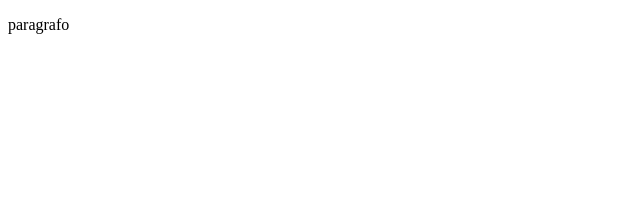
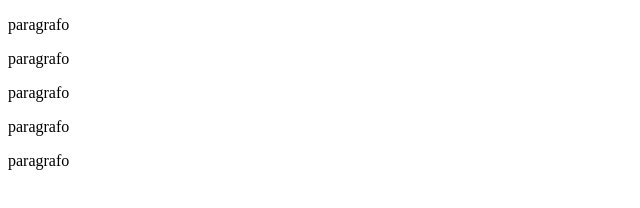
Before and after one commit to gabriel48fernandes/primeiro, a plain HTML site: page index.html in a window 1280 px wide. Shown: the whole page, without its empty margins (0-640 px from the left). Drawn offline with Linux system fonts and the light colour scheme.

Commit message:
Update index.html

```diff
--- a/index.html
+++ b/index.html
@@ -7,5 +7,10 @@
 </head>
 <body>
     <p>paragrafo</p>
+        <p>paragrafo</p>
+            <p>paragrafo</p>
+                <p>paragrafo</p>
+                    <p>paragrafo</p>
+
 </body>
 </html>
```
